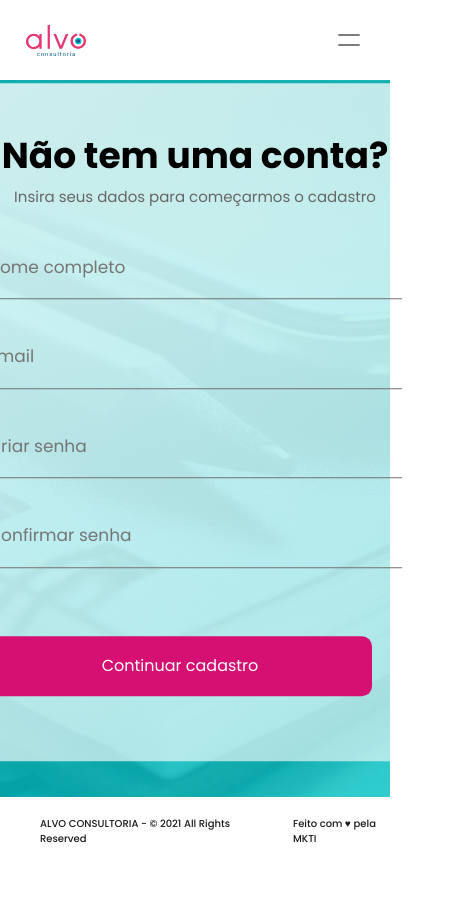
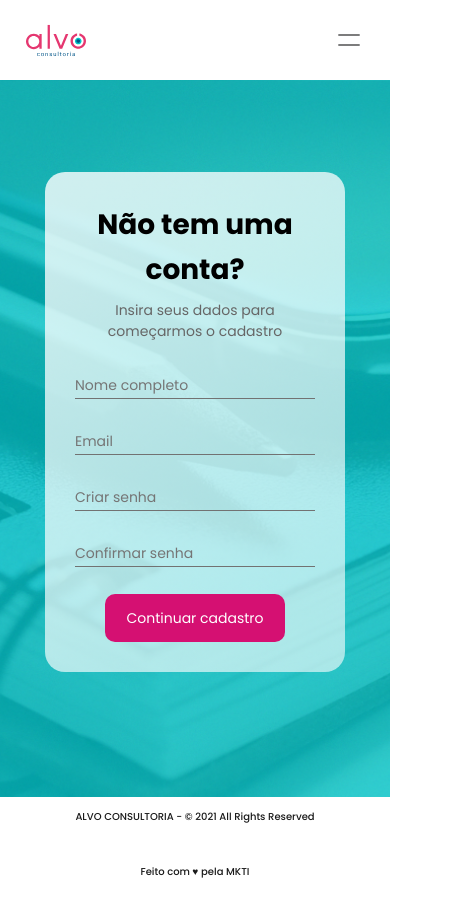
Before and after one commit to 42Dias/alvoconsultoria, a React (Create React App) app: page /cadastrar in a window 390 px wide. Shown: the whole page, 452 px wide, since content can reach past the window. Before the commit the page ends 865 px from the top, so only its background shows below. Built offline with nearby package versions, Linux system fonts and the light colour scheme.

Commit message:
header e footer

```diff
--- a/src/components/Footer/styles/styles.js
+++ b/src/components/Footer/styles/styles.js
@@ -15,4 +15,14 @@ export const Footer = styled.footer`
   p {
     margin: 40px;
   }
+
+  @media (max-width: 768px) {
+    flex-direction: column;
+    p {
+      padding: 5px 0 0 0;
+    }
+    span {
+      padding: 0 0 20px 0;
+    }
+  }
 `
--- a/src/components/Header/styles/header.css
+++ b/src/components/Header/styles/header.css
@@ -199,7 +199,7 @@ a.create-account:focus {
       width: 100%;
       height: 200px;
       position: absolute;
-      top: 80px;
+      top: 75px;
       left: -100%;
       opacity: 0;
       transition: all 0.5s ease;
--- a/src/pages/Apply/styles/apply.css
+++ b/src/pages/Apply/styles/apply.css
@@ -10,7 +10,6 @@ body {
     display: flex;
     justify-content: space-between;
     flex-direction: column;
-    background: linear-gradient(270deg, #C4C4C4 9.21%, rgba(196, 196, 196, 0) 85.55%);
 }
 
 .container {
@@ -36,7 +35,6 @@ body {
   display: flex;
   justify-content: space-between;
   flex-direction: column;
-  background: linear-gradient(270deg, #C4C4C4 9.21%, rgba(196, 196, 196, 0) 85.55%);
 }
 
 .card {
--- a/src/pages/Home/styles/style.js
+++ b/src/pages/Home/styles/style.js
@@ -31,6 +31,12 @@ export const ContentHome = styled.section`
   top: 50%;
   left: 6%;
   transform: translate(6%, -50%);
+
+  @media (max-width: 768px) {
+    top: 50%;
+    left: 50%;
+    transform: translate(-50%, -50%);
+  }
 `
 
 export const Buttons = styled.div`
@@ -76,6 +82,20 @@ export const Title = styled.div`
     text-decoration: underline;
     background: transparent;
   }
+
+  @media (max-width: 768px) {
+    h2 {
+      font-size: 28px;
+      text-align: center;
+      width: 100% !important;
+    }
+
+    p {
+      font-size: 14px;
+      text-align: center;
+      padding: 20px 0;
+    }
+  }
 `
 
 export const BorderHome = styled.div`
@@ -83,4 +103,8 @@ export const BorderHome = styled.div`
   height: 6px;
   background: #d51072;
   border-radius: 13px;
+
+  @media (max-width: 768px) {
+    margin: 10px auto;
+  }
 `
--- a/src/pages/SignUp/index.js
+++ b/src/pages/SignUp/index.js
@@ -10,7 +10,7 @@ export default function SignUp() {
             <S.Card>
               <h2>Não tem uma conta?</h2>
               <p>Insira seus dados para começarmos o cadastro</p>
-              <form action=''>
+              <form>
                 <input
                   type='text'
                   className='form'
--- a/src/pages/SignUp/styles/signup.css
+++ b/src/pages/SignUp/styles/signup.css
@@ -10,7 +10,6 @@ body {
     display: flex;
     justify-content: space-between;
     flex-direction: column;
-    background: linear-gradient(270deg, #C4C4C4 9.21%, rgba(196, 196, 196, 0) 85.55%);
 }
 
 .container {
@@ -35,7 +34,6 @@ body {
   display: flex;
   justify-content: space-between;
   flex-direction: column;
-  background: linear-gradient(270deg, #C4C4C4 9.21%, rgba(196, 196, 196, 0) 85.55%);
 }
 
 .content-login-form {
--- a/src/pages/SignUp/styles/style.js
+++ b/src/pages/SignUp/styles/style.js
@@ -43,12 +43,12 @@ export const Card = styled.div`
   );
   border-radius: 20px;
   padding: 50px;
-  width: 514px;
-
+  width: 500px;
+  height: 500px;
   h2 {
     text-align: center;
     font-weight: bold;
-    font-size: 36px;
+    font-size: 30px;
     line-height: 45px;
     font-feature-settings: 'pnum' on, 'lnum' on;
     color: #000000;
@@ -66,22 +66,73 @@ export const Card = styled.div`
     border: none;
     margin: 15px 0px;
     outline: none;
-    width: 100%;
   }
 
   input {
     font-size: 17px;
     color: rgba(60, 60, 67, 0.3);
-    padding: 15px 0 18px 0;
+    padding: 8px 0 8px 0;
+    width: 384px;
   }
 
   button {
     color: white;
-    width: 384px;
-    height: 60px;
+    width: 180px;
+    height: 48px;
     background: #d51072;
     border-radius: 10px;
     border: none;
     margin-top: 53px;
+    margin: 0 auto;
+  }
+
+  @media (max-width: 768px) {
+    width: 300px;
+    height: 500px;
+    padding: 30px 30px;
+    h2 {
+      font-size: 28px;
+    }
+
+    p {
+      font-size: 14px;
+    }
+
+    input {
+      font-size: 14px;
+      color: rgba(60, 60, 67, 0.3);
+      padding: 2px 0 2px 0;
+      width: 100% !important;
+    }
+
+    form button {
+      margin: 12px auto;
+      font-size: 14px;
+    }
+  }
+
+  @media (max-width: 380px) {
+    width: 300px;
+    height: 440px;
+    padding: 30px 30px;
+    h2 {
+      font-size: 22px;
+    }
+
+    p {
+      font-size: 14px;
+    }
+
+    input {
+      font-size: 14px;
+      color: rgba(60, 60, 67, 0.3);
+      padding: 0;
+      width: 100% !important;
+    }
+
+    form button {
+      margin: 12px auto;
+      font-size: 14px;
+    }
   }
 `
```
